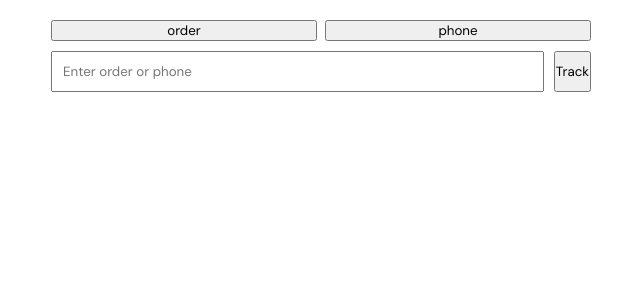
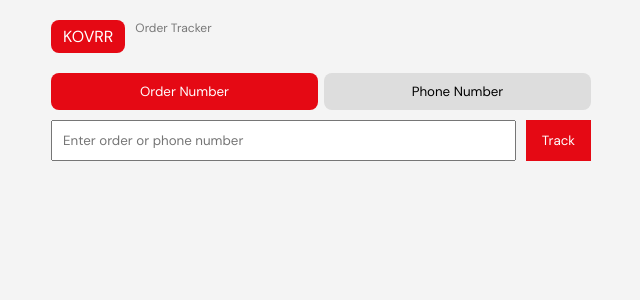
Before and after one commit to noumanz208/shopify-order-tracker, a Next.js app: page /track in a window 1280 px wide. Shown: the top 300 px of the page, without its empty margins (319-959 px from the left). Built offline with nearby package versions, Linux system fonts and the light colour scheme.

Commit message:
Update page.tsx

```diff
--- a/src/app/track/page.tsx
+++ b/src/app/track/page.tsx
@@ -28,7 +28,7 @@ interface TrackResult {
 }
 
 // ─── Helpers ───────────────────────────────────────────────────────────────────
-function calcDelivery(confirmedAt?: string) {
+function calcDelivery(confirmedAt: string) {
   if (!confirmedAt) {
     return { minDate: '-', maxDate: '-', daysLeft: 0, progress: 0 };
   }
@@ -54,7 +54,11 @@ function calcDelivery(confirmedAt?: string) {
   const progress = Math.min(100, Math.round((daysPassed / 9) * 100));
 
   const fmt = (d: Date) =>
-    d.toLocaleDateString('en-PK', { day: 'numeric', month: 'short', year: 'numeric' });
+    d.toLocaleDateString('en-PK', {
+      day: 'numeric',
+      month: 'short',
+      year: 'numeric',
+    });
 
   return {
     minDate: fmt(minDay),
@@ -90,7 +94,7 @@ function fmtDateTime(iso?: string) {
       });
 }
 
-// ─── Status logic ─────────────────────────────────────────────────────────────
+// ─── Status Logic ─────────────────────────────────────────────────────────────
 function getDisplayStatus(order: TrackResult) {
   if (order.status === 'delivered') {
     return { label: 'Delivered', isDelivered: true, isShipped: false, isMaking: false };
@@ -135,8 +139,8 @@ export default function TrackPage() {
 
       setResult({
         ...data,
-        items: data.items ?? [],
-        status_history: data.status_history ?? [],
+        items: data?.items ?? [],
+        status_history: data?.status_history ?? [],
       });
     } catch {
       setError('Something went wrong. Please try again.');
@@ -146,52 +150,55 @@ export default function TrackPage() {
   }
 
   return (
-    <main style={{ padding: 20 }}>
-      <div style={{ maxWidth: 540, margin: '0 auto' }}>
+    <main style={styles.main}>
+      <div style={styles.tracker}>
+        {/* Header */}
+        <div style={styles.appHeader}>
+          <span style={styles.logo}>KOVRR</span>
+          <span style={styles.appSub}>Order Tracker</span>
+        </div>
 
         {/* Tabs */}
-        <div style={{ display: 'flex', gap: 8 }}>
-          {(['order', 'phone'] as const).map(t => (
+        <div style={styles.tabs}>
+          {(['order', 'phone'] as const).map((t) => (
             <button
               key={t}
+              style={{ ...styles.tab, ...(tab === t ? styles.tabActive : {}) }}
               onClick={() => {
                 setTab(t);
                 setQuery('');
                 setResult(null);
                 setError('');
               }}
-              style={{ flex: 1 }}
             >
-              {t}
+              {t === 'order' ? 'Order Number' : 'Phone Number'}
             </button>
           ))}
         </div>
 
-        {/* Input */}
-        <div style={{ display: 'flex', gap: 10, marginTop: 10 }}>
+        {/* Search */}
+        <div style={styles.searchBar}>
           <input
+            style={styles.input}
             value={query}
             onChange={(e) => setQuery(e.target.value)}
             onKeyDown={(e) => e.key === 'Enter' && handleSearch()}
-            style={{ flex: 1, padding: 10 }}
-            placeholder="Enter order or phone"
+            placeholder="Enter order or phone number"
           />
-          <button onClick={handleSearch} disabled={loading}>
+          <button style={styles.searchBtn} onClick={handleSearch} disabled={loading}>
             {loading ? '...' : 'Track'}
           </button>
         </div>
 
-        {error && <p style={{ color: 'red' }}>{error}</p>}
+        {error && <div style={styles.errorBox}>{error}</div>}
 
-        {result && (
-          <OrderCard order={result} />
-        )}
+        {result && <OrderCard order={result} />}
       </div>
     </main>
   );
 }
 
-// ─── Card ─────────────────────────────────────────────────────────────────────
+// ─── Order Card ───────────────────────────────────────────────────────────────
 function OrderCard({ order }: { order: TrackResult }) {
   const { label, isDelivered, isShipped, isMaking } = getDisplayStatus(order);
   const delivery = calcDelivery(order.confirmed_at);
@@ -200,59 +207,97 @@ function OrderCard({ order }: { order: TrackResult }) {
   const shipped = order.status_history?.find(h => h.status === 'shipped');
 
   return (
-    <div style={{ marginTop: 20 }}>
+    <>
+      <div style={styles.hero}>
+        <div style={styles.orderNum}>Order #{order.order_number}</div>
+        <div style={styles.customerName}>{order.customer_name}</div>
+        <div style={styles.badges}>
+          <span style={styles.badgeStatus}>{label}</span>
+        </div>
+      </div>
 
-      <h3>Order #{order.order_number}</h3>
-      <p>{order.customer_name}</p>
+      <div style={styles.infoRow}>
+        <div style={styles.infoCard}>
+          <div style={styles.infoLabel}>Order Confirmed</div>
+          <div style={styles.infoValue}>{fmtDate(order.confirmed_at)}</div>
+        </div>
 
-      <p>Status: {label}</p>
+        {!isDelivered ? (
+          <div style={styles.infoCard}>
+            <div style={styles.infoLabel}>Est. Delivery</div>
+            <div style={styles.infoValue}>{delivery.minDate} - {delivery.maxDate}</div>
+          </div>
+        ) : (
+          <div style={styles.infoCard}>
+            <div style={styles.infoLabel}>Delivered</div>
+            <div style={styles.infoValue}>{fmtDate(delivered?.timestamp)}</div>
+          </div>
+        )}
+      </div>
 
-      <p>
-        Confirmed: {fmtDate(order.confirmed_at)}
-      </p>
+      {/* ITEMS (FIXED) */}
+      <div style={styles.itemsCard}>
+        <div style={styles.itemsHeader}>Items</div>
 
-      {!isDelivered ? (
-        <p>
-          Delivery: {delivery.minDate} - {delivery.maxDate}
-        </p>
-      ) : (
-        <p>
-          Delivered: {fmtDate(delivered?.timestamp)}
-        </p>
-      )}
+        {(order.items ?? []).map((item, i) => (
+          <div key={i} style={styles.itemRow}>
+            <span>{item.name} {item.variant ? `(${item.variant})` : ''}</span>
+            <span>x{item.quantity}</span>
+          </div>
+        ))}
+      </div>
 
-      {/* Timeline */}
-      <div>
-        <h4>Status History</h4>
-
+      {/* TIMELINE */}
+      <div style={styles.timelineCard}>
         <div>
           <b>{label}</b>
-          <p>
+          <div>
             {isShipped
               ? fmtDateTime(shipped?.timestamp)
               : isDelivered
               ? fmtDateTime(delivered?.timestamp)
               : 'In progress'}
-          </p>
-        </div>
-
-        <div>
-          <b>Order Confirmed</b>
-          <p>{fmtDateTime(order.confirmed_at)}</p>
+          </div>
         </div>
       </div>
-
-      {/* Items SAFE */}
-      <div>
-        <h4>Items</h4>
-
-        {(order.items ?? []).map((item, i) => (
-          <div key={i}>
-            {item.name} {item.variant ? `(${item.variant})` : ''} × {item.quantity}
-          </div>
-        ))}
-      </div>
-
-    </div>
+    </>
   );
 }
+
+// ─── Styles (UNCHANGED) ───────────────────────────────────────────────────────
+const styles: Record<string, React.CSSProperties> = {
+  main: { background: '#f4f4f4', minHeight: '100vh', padding: 20 },
+  tracker: { maxWidth: 540, margin: '0 auto' },
+
+  appHeader: { display: 'flex', gap: 10, marginBottom: 20 },
+  logo: { background: '#E50914', color: '#fff', padding: '6px 12px', borderRadius: 8 },
+  appSub: { fontSize: 12, color: '#777' },
+
+  tabs: { display: 'flex', gap: 6, marginBottom: 10 },
+  tab: { flex: 1, padding: 10, background: '#ddd', border: 'none', borderRadius: 8 },
+  tabActive: { background: '#E50914', color: '#fff' },
+
+  searchBar: { display: 'flex', gap: 10, marginBottom: 15 },
+  input: { flex: 1, padding: 10 },
+  searchBtn: { padding: '10px 16px', background: '#E50914', color: '#fff', border: 'none' },
+
+  errorBox: { color: 'red', marginBottom: 10 },
+
+  hero: { background: '#E50914', color: '#fff', padding: 20, borderRadius: 12 },
+  orderNum: { fontSize: 12 },
+  customerName: { fontSize: 22, fontWeight: 700 },
+
+  badges: { marginTop: 10 },
+  badgeStatus: { background: '#fff3', padding: '4px 10px', borderRadius: 20 },
+
+  infoRow: { display: 'grid', gridTemplateColumns: '1fr 1fr', gap: 10, marginTop: 10 },
+  infoCard: { background: '#fff', padding: 15, borderRadius: 10 },
+  infoLabel: { fontSize: 11, color: '#777' },
+  infoValue: { fontWeight: 600 },
+
+  itemsCard: { background: '#fff', marginTop: 10, padding: 15, borderRadius: 10 },
+  itemsHeader: { fontWeight: 700, marginBottom: 10 },
+  itemRow: { display: 'flex', justifyContent: 'space-between', padding: '6px 0' },
+
+  timelineCard: { background: '#fff', marginTop: 10, padding: 15, borderRadius: 10 },
+};
```
